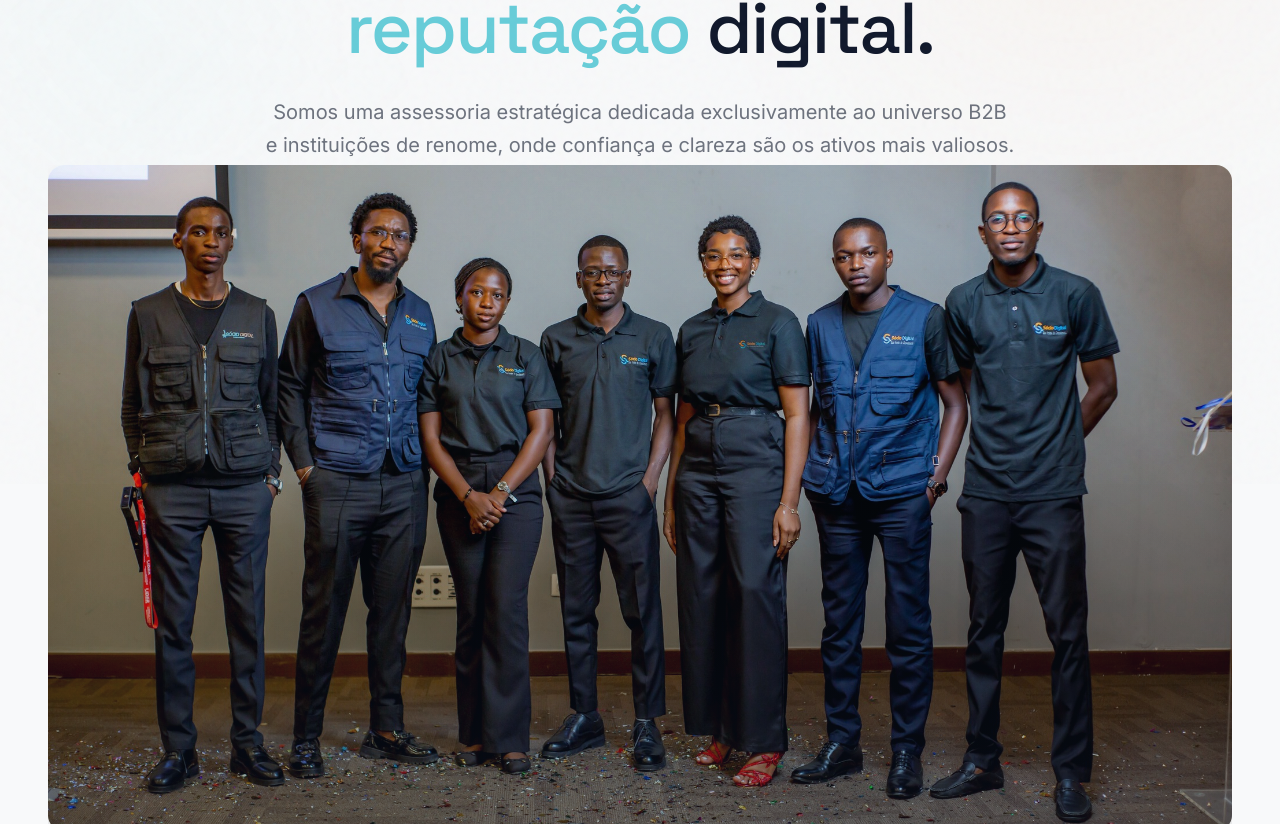
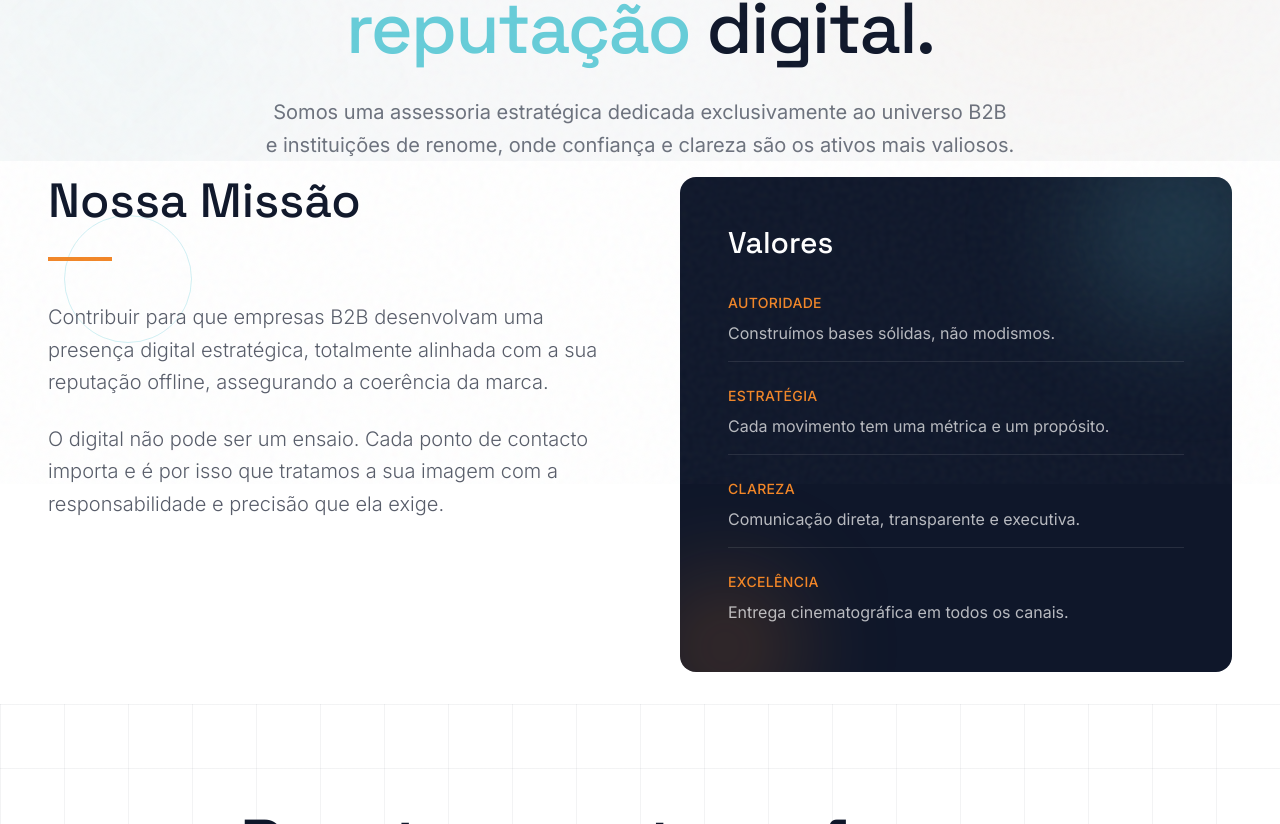
Before and after one commit to EdKassocota/sociodigital, a React (Vite) app: page /sobre in a window 1280 px wide. Shown: the part 316-1140 px from the top of the page. Built offline with nearby package versions, Linux system fonts and the light colour scheme.

Commit message:
Remove seção de imagem entre intro e missão na Sobre Nós, reduz espaçamento

```diff
--- a/src/pages/SobreNos.tsx
+++ b/src/pages/SobreNos.tsx
@@ -33,23 +33,8 @@ export default function SobreNos() {
         </div>
       </section>
 
-      {/* Cinematic Image Break */}
-       <section className="w-full px-6 md:px-12 max-w-[100rem] mx-auto py-1 relative z-10">
-        <motion.div
-          initial={{ clipPath: "inset(0 100% 0 0)", opacity: 0 }}
-          whileInView={{ clipPath: "inset(0 0% 0 0)", opacity: 1 }}
-          viewport={{ once: true, margin: "-50px" }}
-          transition={{ duration: 1.5, ease: easeCinematic }}
-          className="aspect-video w-full rounded-2xl overflow-hidden relative shadow-2xl z-20 bg-white"
-        >
-          <img src="/imgs/img1.jpg" alt="Equipa Sócio Digital" loading="lazy" className="w-full h-full object-cover" />
-          <div className="absolute inset-0 bg-gradient-to-t from-brand-dark/40 to-transparent" />
-          <div className="absolute inset-0 bg-gradient-to-tr from-[#66CDD9]/20 to-transparent mix-blend-overlay" />
-        </motion.div>
-      </section>
-
-      {/* Manifesto / Mission */}
-       <section className="py-8 bg-white relative">
+       {/* Manifesto / Mission */}
+        <section className="pt-4 pb-8 bg-white relative">
         <div className="absolute top-[10%] left-[5%] w-32 h-32 border border-[#66CDD9]/30 rounded-full pointer-events-none" />
         <div className="absolute bottom-[20%] right-[10%] w-16 h-16 bg-[#F28627]/10 rotate-12 pointer-events-none" />
 
```
